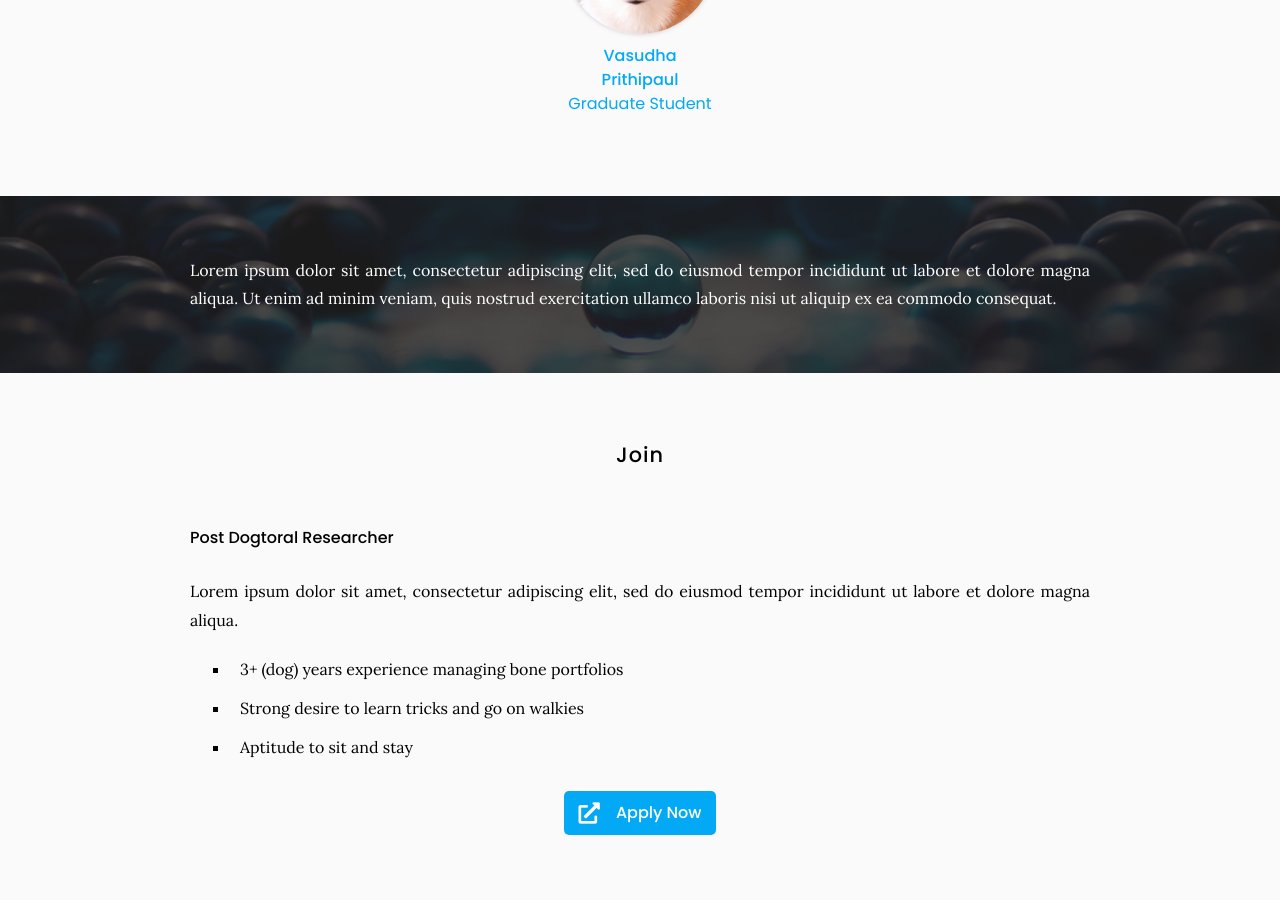
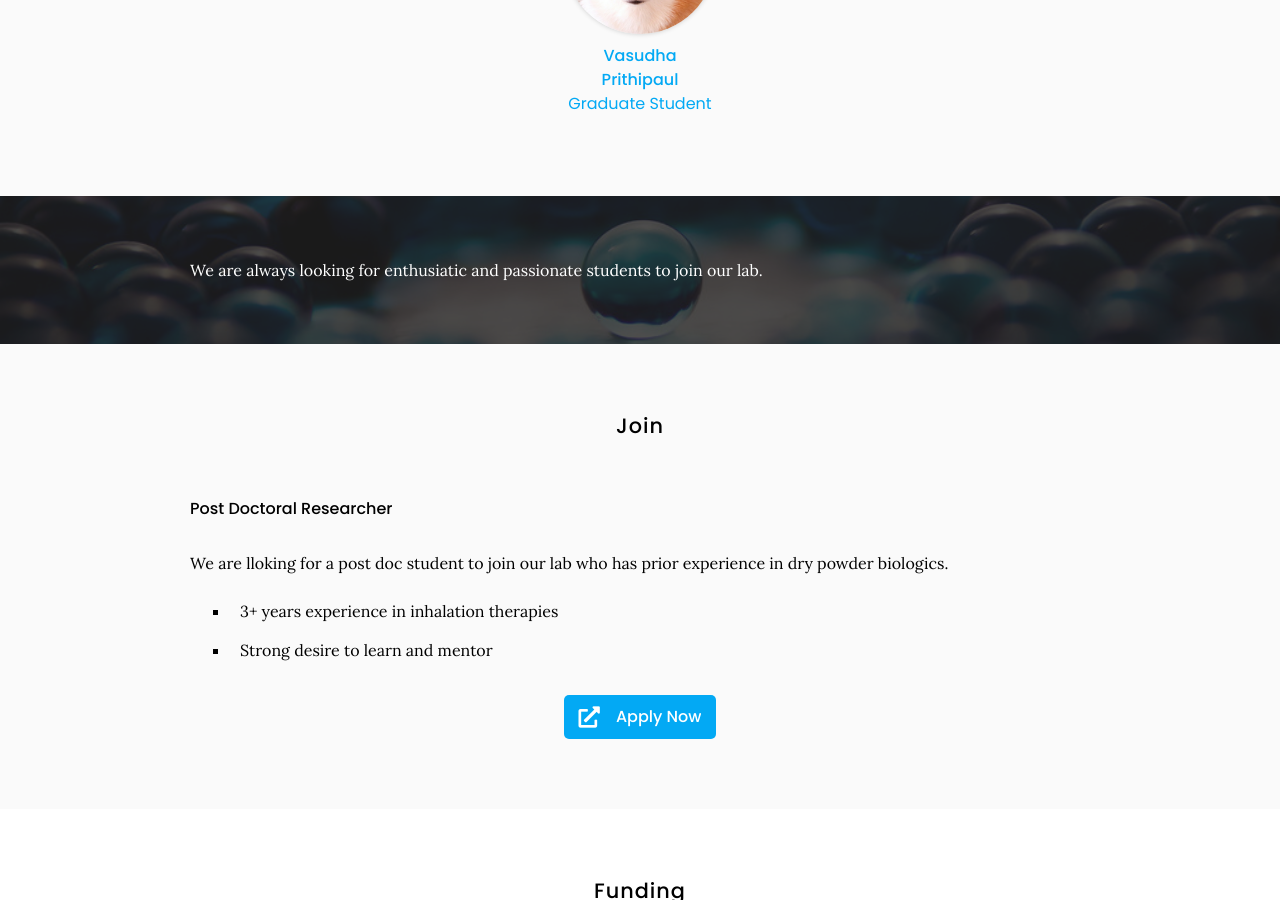
Before and after one commit to ardaram/kunda-lab, a Jekyll site: the page built from team/index.md, in a window 1280 px wide and 900 px high, scrolled down 1067 px. Built offline with Jekyll 4.4.1, drawn with Linux system fonts in a browser that asks for light colours; nearby versions of some CDN libraries.

Commit message:
Update index.md

```diff
--- a/team/index.md
+++ b/team/index.md
@@ -39,20 +39,18 @@ We are a group of graduate students working in this lab.
 
 {% include section.html background="images/banner.jpg" dark=true%}
 
-Lorem ipsum dolor sit amet, consectetur adipiscing elit, sed do eiusmod tempor incididunt ut labore et dolore magna aliqua.
-Ut enim ad minim veniam, quis nostrud exercitation ullamco laboris nisi ut aliquip ex ea commodo consequat.
+We are always looking for enthusiatic and passionate students to join our lab.
 
 {% include section.html %}
 
 ## Join
 
-#### Post Dogtoral Researcher
+#### Post Doctoral Researcher
 
-Lorem ipsum dolor sit amet, consectetur adipiscing elit, sed do eiusmod tempor incididunt ut labore et dolore magna aliqua.
+We are lloking for a post doc student to join our lab who has prior experience in dry powder biologics.
 
-- 3+ (dog) years experience managing bone portfolios
-- Strong desire to learn tricks and go on walkies
-- Aptitude to sit and stay
+- 3+ years experience in inhalation therapies
+- Strong desire to learn and mentor
 
 {% include link.html type="external" link="https://google.com/" text="Apply Now" icon="" style="button" %}
 {:.center}
```
